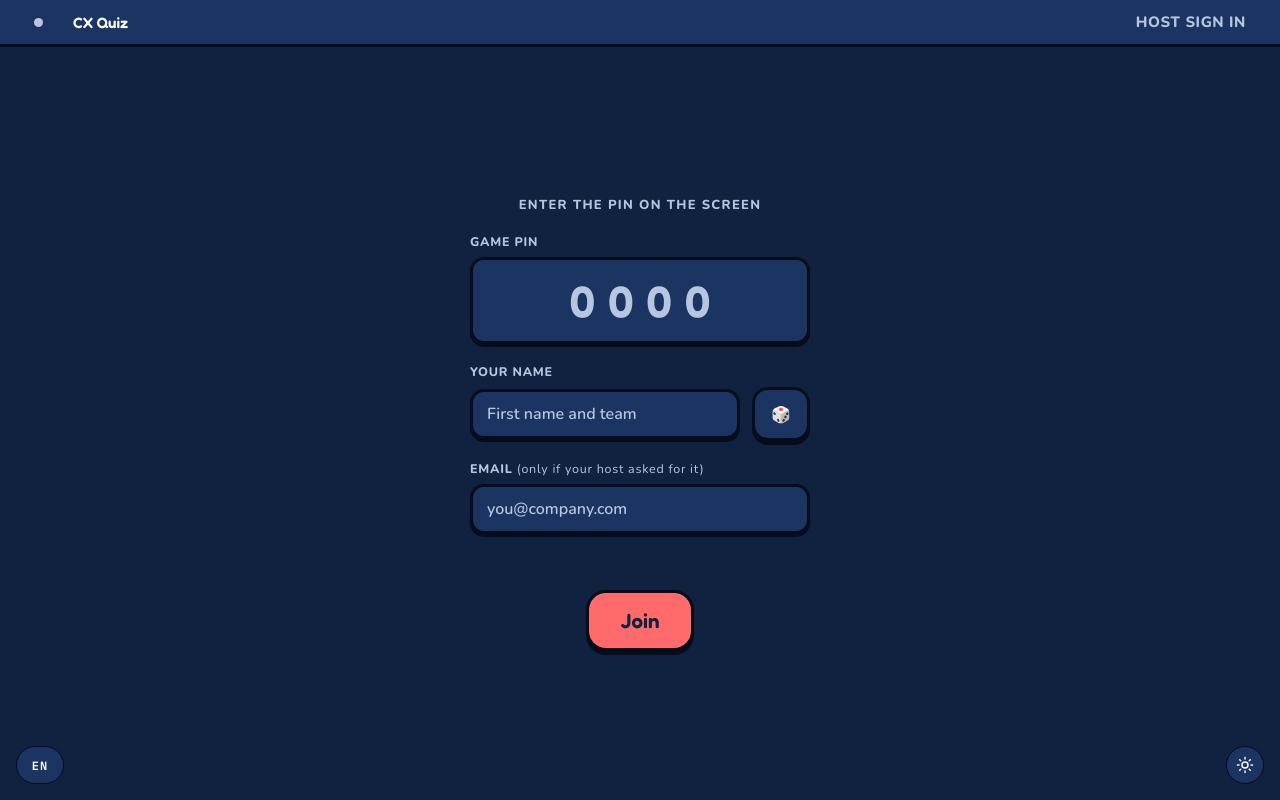
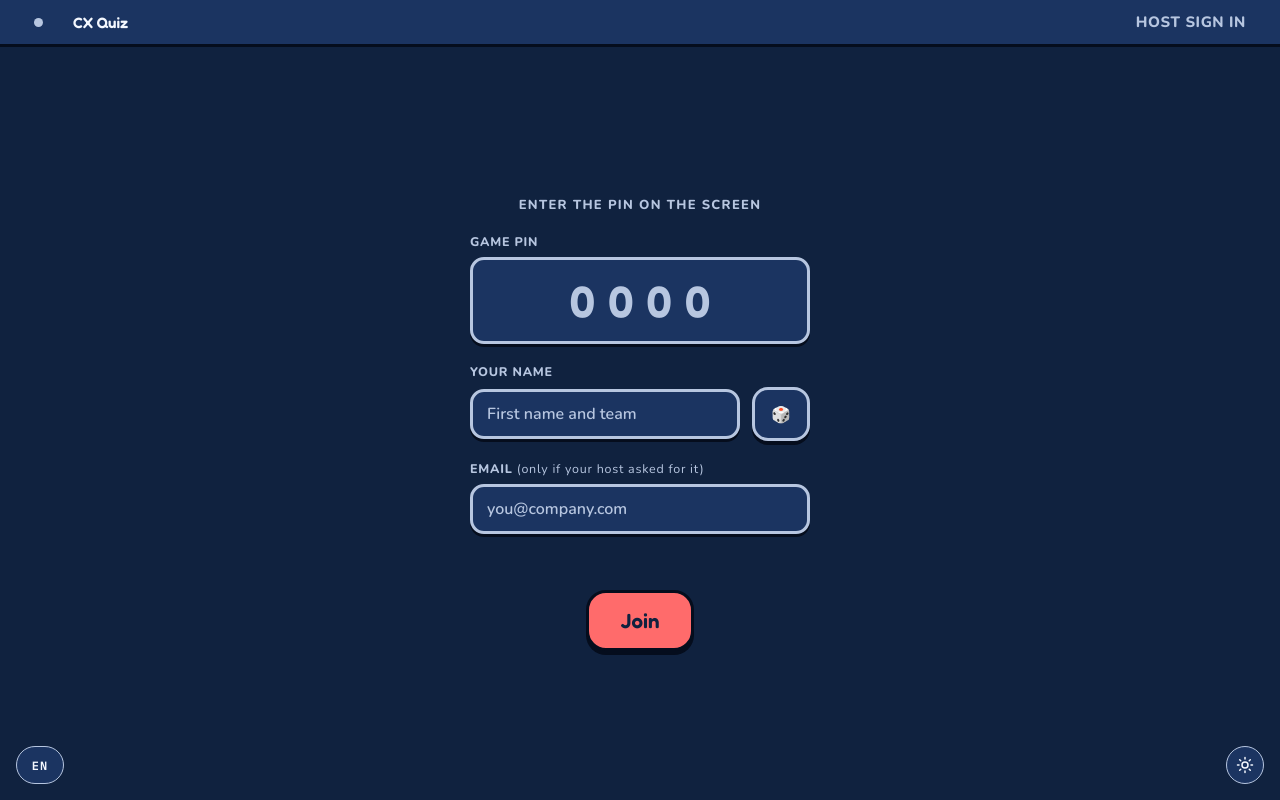
Before and after one commit to theraiderpt/floor-quiz, a website: page public/index.html in a window 1280 px wide. Both pictures are taken after a click on the button "Switch color theme". Drawn offline with nearby package versions, Linux system fonts and the light colour scheme.

Commit message:
Fix dark contrast and Greek font fallback
Form controls, unfilled buttons and the small icon toggles get a
theme-aware boundary colour (--ctl) that clears 3:1 on the dark ground and
card. The winner row's accuracy text takes the dark tile text. Noto Sans
comes back after Fredoka and Nunito to cover Greek.

```diff
--- a/public/css/app.css
+++ b/public/css/app.css
@@ -1,4 +1,4 @@
-@import url("https://fonts.googleapis.com/css2?family=Fredoka:wght@500;600;700&family=Nunito:wght@400;600;700;800&family=IBM+Plex+Mono:wght@500;600&display=swap");
+@import url("https://fonts.googleapis.com/css2?family=Fredoka:wght@500;600;700&family=Nunito:wght@400;600;700;800&family=IBM+Plex+Mono:wght@500;600&family=Noto+Sans:wght@400;600;700;800&display=swap");
 
 /* "Sunny Sticker": flat colour fills, thick ink outlines and a solid bottom
    edge, so everything reads like a sticker. Light is the default (easiest
@@ -7,10 +7,10 @@
    The tile colours and their dark text (--tfg) never change with the theme:
    they always carry dark text, so their contrast doesn't depend on the page. */
 :root{
-  /* Neither Fredoka nor Nunito ships Greek glyphs, so Greek drops per glyph
-     to the system sans in the stack rather than to a serif. */
-  --disp:"Fredoka","Nunito",system-ui,-apple-system,"Segoe UI",Roboto,sans-serif;
-  --body:"Nunito",system-ui,-apple-system,"Segoe UI",Roboto,sans-serif;
+  /* Neither Fredoka nor Nunito ships Greek glyphs; Noto Sans picks those up
+     per glyph so Greek gets a real webfont instead of whatever the OS has. */
+  --disp:"Fredoka","Nunito","Noto Sans",system-ui,-apple-system,"Segoe UI",Roboto,sans-serif;
+  --body:"Nunito","Noto Sans",system-ui,-apple-system,"Segoe UI",Roboto,sans-serif;
   /* Kept only for the big projector PIN and numeric readouts, where
      fixed-width digits stop the layout jittering as values change. */
   --mono:"IBM Plex Mono",ui-monospace,Menlo,monospace;
@@ -26,6 +26,7 @@
   --bg:#dff1ff; --card:#ffffff; --ink:#10223f; --line:#10223f;
   --muted:#3d5578; --live:#0b7a4b; --live-rgb:11,122,75; --danger:#c0262d;
   --ink-3:#eef7ff;
+  --ctl:var(--line);
 }
 [data-theme="dark"]{
   color-scheme:dark;
@@ -34,6 +35,10 @@
   --bg:#10223f; --card:#1b3461; --ink:#f4f8ff; --line:#050d1d;
   --muted:#b7c6e0; --live:#3ddc97; --live-rgb:61,220,151; --danger:#ff8a8a;
   --ink-3:#24427a;
+  /* The dark rim is fine on filled tiles, but form controls and unfilled
+     buttons need a boundary of 3:1 or more (WCAG 1.4.11) against both the
+     ground and the card they sit on. */
+  --ctl:var(--muted);
 }
 :root{
   --shadow-edge:0 4px 0 var(--line);
@@ -85,8 +90,8 @@ h2{font-family:var(--disp);font-weight:700;font-size:clamp(20px,2.6vw,30px);lett
   transition:transform .12s ease,box-shadow .12s ease,opacity .12s ease}
 .btn:hover{transform:translateY(-1px);box-shadow:0 5px 0 var(--line)}
 .btn:active{transform:translateY(3px);box-shadow:0 1px 0 var(--line)}
-.btn.ghost{background:var(--card);color:var(--ink)}
-.btn.danger{background:var(--card);color:var(--danger)}
+.btn.ghost{background:var(--card);color:var(--ink);border-color:var(--ctl)}
+.btn.danger{background:var(--card);color:var(--danger);border-color:var(--ctl)}
 .btn.big{padding:15px 32px;font-size:clamp(18px,1.6vw,21px);border-radius:20px}
 .btn[disabled]{opacity:.45;cursor:not-allowed;transform:none;box-shadow:var(--shadow-edge)}
 .row{display:flex;gap:12px;flex-wrap:wrap;align-items:center}
@@ -95,7 +100,7 @@ h2{font-family:var(--disp);font-weight:700;font-size:clamp(20px,2.6vw,30px);lett
 /* fields */
 .field{display:flex;flex-direction:column;gap:7px;text-align:left}
 .field label{font-family:var(--body);font-weight:800;font-size:12.5px;letter-spacing:.06em;text-transform:uppercase;color:var(--muted)}
-.inp{background:var(--card);border:var(--bw) solid var(--line);border-radius:14px;padding:11px 14px;width:100%;
+.inp{background:var(--card);border:var(--bw) solid var(--ctl);border-radius:14px;padding:11px 14px;width:100%;
   font-weight:600;box-shadow:0 3px 0 var(--line)}
 .inp::placeholder{color:var(--muted);opacity:1}
 .inp:focus{outline:3px solid var(--t2);outline-offset:2px}
@@ -182,7 +187,7 @@ h2{font-family:var(--disp);font-weight:700;font-size:clamp(20px,2.6vw,30px);lett
 .lrow .nm{font-weight:700;overflow:hidden;text-overflow:ellipsis;white-space:nowrap}
 .lrow .pts{font-family:var(--disp);font-weight:600;font-variant-numeric:tabular-nums}
 .lrow.p1{background:var(--t3);color:var(--tfg)}
-.lrow.p1 .rank{color:var(--tfg)}
+.lrow.p1 .rank,.lrow.p1 .acc{color:var(--tfg)}
 .lrow.detail{grid-template-columns:2.4em 1fr auto auto}
 .lrow.detail .acc{font-family:var(--mono);font-size:12.5px;color:var(--muted);font-variant-numeric:tabular-nums;justify-self:end}
 .lrow.head{background:transparent;border:none;box-shadow:none;padding:4px 18px;animation:none}
@@ -232,7 +237,7 @@ h2{font-family:var(--disp);font-weight:700;font-size:clamp(20px,2.6vw,30px);lett
 .qitem .qt{font-weight:600;margin-bottom:6px;line-height:1.35}
 .qitem .meta{font-family:var(--mono);font-size:11.5px;color:var(--muted);letter-spacing:.05em;display:flex;gap:14px;flex-wrap:wrap}
 .qitem .acts{display:flex;gap:6px;flex:none}
-.iconbtn{border:1px solid var(--line);border-radius:9px;width:32px;height:32px;display:grid;place-items:center;color:var(--muted);font-size:15px}
+.iconbtn{border:1px solid var(--ctl);border-radius:9px;width:32px;height:32px;display:grid;place-items:center;color:var(--muted);font-size:15px}
 .iconbtn:hover{color:var(--chalk);border-color:var(--muted)}
 .editgrid{display:grid;gap:14px;grid-template-columns:repeat(auto-fit,minmax(230px,1fr))}
 .optrow{display:flex;gap:10px;align-items:center}
@@ -266,13 +271,13 @@ h2{font-family:var(--disp);font-weight:700;font-size:clamp(20px,2.6vw,30px);lett
    which .screen is on, so it's always reachable. Bottom-right is the one
    corner no screen already puts content in. */
 .themetoggle{position:fixed;right:16px;bottom:16px;z-index:55;width:38px;height:38px;border-radius:50%;
-  border:1px solid var(--line);background:var(--ink-2);color:var(--chalk);display:grid;place-items:center;
+  border:1px solid var(--ctl);background:var(--ink-2);color:var(--chalk);display:grid;place-items:center;
   cursor:pointer;transition:border-color .15s ease}
 .themetoggle:hover{border-color:var(--muted)}
 .themetoggle svg{width:18px;height:18px}
 
 .soundtoggle{position:fixed;right:64px;bottom:16px;z-index:55;width:38px;height:38px;border-radius:50%;
-  border:1px solid var(--line);background:var(--ink-2);color:var(--chalk);display:grid;place-items:center;
+  border:1px solid var(--ctl);background:var(--ink-2);color:var(--chalk);display:grid;place-items:center;
   cursor:pointer;transition:border-color .15s ease;font-size:16px}
 .soundtoggle:hover{border-color:var(--muted)}
 
@@ -280,7 +285,7 @@ h2{font-family:var(--disp);font-weight:700;font-size:clamp(20px,2.6vw,30px);lett
    native <select> stretched invisibly over it so the phone's own picker
    opens on tap. Bottom-left, clear of the theme and sound toggles. */
 .langpick{position:fixed;left:16px;bottom:16px;z-index:55;height:38px;min-width:48px;padding:0 12px;
-  border-radius:19px;border:1px solid var(--line);background:var(--ink-2);color:var(--chalk);
+  border-radius:19px;border:1px solid var(--ctl);background:var(--ink-2);color:var(--chalk);
   display:grid;place-items:center;font-family:var(--mono);font-size:12px;font-weight:600;letter-spacing:.08em;
   cursor:pointer;transition:border-color .15s ease}
 .langpick:hover,.langpick:focus-within{border-color:var(--muted)}
```
